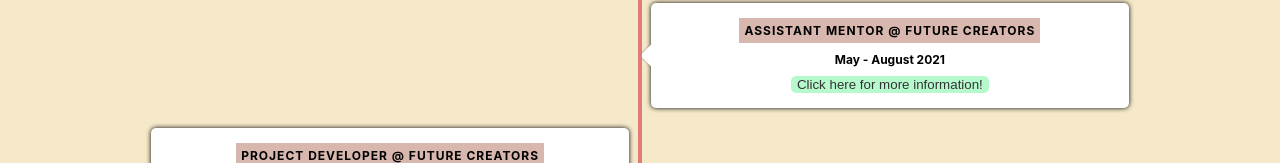
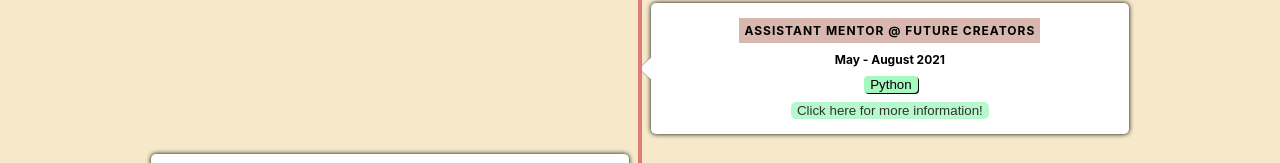
Before and after one commit to Harsh528123/PersonalWebsite, a React (Create React App) app in the folder personalwebsite/: page / in a window 1280 px wide. Shown: the part 789-952 px from the top of the page. Built offline with nearby package versions, Linux system fonts and the light colour scheme.

Commit message:
added buttons on timeline

```diff
--- a/personalwebsite/package.json
+++ b/personalwebsite/package.json
@@ -6,11 +6,11 @@
     "@testing-library/jest-dom": "^5.16.4",
     "@testing-library/react": "^13.3.0",
     "@testing-library/user-event": "^13.5.0",
-    "framer-motion": "^6.5.1",
     "react": "^18.2.0",
     "react-dark-mode-toggle": "^0.2.0",
     "react-dom": "^18.2.0",
     "react-icons": "^4.4.0",
+    "react-responsive-carousel": "^3.2.23",
     "react-scripts": "^5.0.1",
     "react-typing-effect": "^2.0.5",
     "web-vitals": "^2.1.4"
--- a/personalwebsite/src/components/Intro.js
+++ b/personalwebsite/src/components/Intro.js
@@ -2,7 +2,6 @@
 import Profile from './Intro.jpg'
 import {AiFillGithub,AiOutlineLinkedin} from 'react-icons/ai'
 import {MdOutlineEmail} from 'react-icons/md'
-import {motion} from 'framer-motion'
 import './Intro.css'
 
 const SmallIntro = ({theme}) => {
--- a/personalwebsite/src/components/Skills.css
+++ b/personalwebsite/src/components/Skills.css
@@ -39,6 +39,9 @@
     color: var(--text-primary);
     box-shadow: 1px 1px var(--text-primary);
 }
+.OverallSkills button:hover{
+    cursor: pointer;
+}
 
 .noshow {
     visibility: hidden;
--- a/personalwebsite/src/components/Timeline.css
+++ b/personalwebsite/src/components/Timeline.css
@@ -156,7 +156,22 @@
 .timeline-item-content button {
     color: var(--text-primary);
 }
-
+.timeline-item-content .language{
+    display:flex;
+    margin-bottom: 2%;
+}
+.timeline-item-content .language button{
+    margin-left: 2%;
+    margin-right:2%;
+    background-color: var(--skillbutton);
+    border-radius: 4px;
+    -webkit-border-radius: 4px;
+    -moz-border-radius: 4px;
+    -ms-border-radius: 4px;
+    -o-border-radius: 4px;
+    box-shadow: 1px 1px var(--text-primary);
+    opacity: 100%;
+}
 
 
 
--- a/personalwebsite/src/components/TimelineData.js
+++ b/personalwebsite/src/components/TimelineData.js
@@ -1,6 +1,7 @@
 const timelineData = [
     {
         id:1,
+        languages:["Python"] ,
         text: 'This was my very first volunteer position at a University of Alberta club! The project I was assigned to \n\
         was an object-detection Python project involving ML libraries such as TensorFlow. As assistant mentor, my role was to \n\
         understand the procedural aspect of the code and how the code flows and summarize it in a document that would then be \n\
@@ -15,9 +16,10 @@
     // OBJECT 1
     {
         id:2,
-        text: 'As a project developer, I was put in a team of 3 people and we were in charge of making a robot that can follow any black taped line drawn on the floor. \n\
+        languages: ["Arduino", "C++"],
+        text: `As a project developer, I was put in a team of 3 people and we were in charge of making a robot that can follow any black taped line drawn on the floor. \n\
         We build the robot using two motors, two wheels, infrared sensors, and an Arduino Uno microcontroller. \n\
-        The logic the robot followed was developed by me in Arduino/C++. Later we provided a summary on how to make the project and I was responsible for explaining the code logic.',
+        The logic the robot followed was developed by me in Arduino/C++. Later we provided a summary on how to make the project and I was responsible for explaining the code logic.`,
         date: 'Sept - Dec 2021',
         category: {
       tag: 'Project Developer @ Future Creators',
@@ -27,6 +29,7 @@
     // OBJECT 2
     {
         id:3,
+        languages:["React.js","Node.js", "Express.js" ,"PostgreSQL"],
         text: ' I was responsible for developing an adaptive question bank management system that would be a part of an adaptive learning system. \n\
         I developed the user interface for the question bank system using React.js and implemented server-side code using Node.js. Routing and REST APIs \n\
         were implmented using Express.js. I also designed a normalized (3NF) PostgreSQL database and created UML and ER diagrams to visualize the software and database design of the system.',
--- a/personalwebsite/src/components/TimelineItem.js
+++ b/personalwebsite/src/components/TimelineItem.js
@@ -13,6 +13,9 @@
               {data.category.tag}
           </span>
           <time>{data.date}</time>
+          <div className="language">
+          {data.languages.map( language => <button> {language}</button>)}
+          </div>
           {!clicked?  <button onClick={()=> setclicked(!clicked)}> Click here for more information! </button> :
           <p><button onClick={()=> setclicked(!clicked)}> x </button>{data.text}</p>}
       </div>
```
Also changed, not shown: 1 other file (tests, documents, lock files or other folders).
